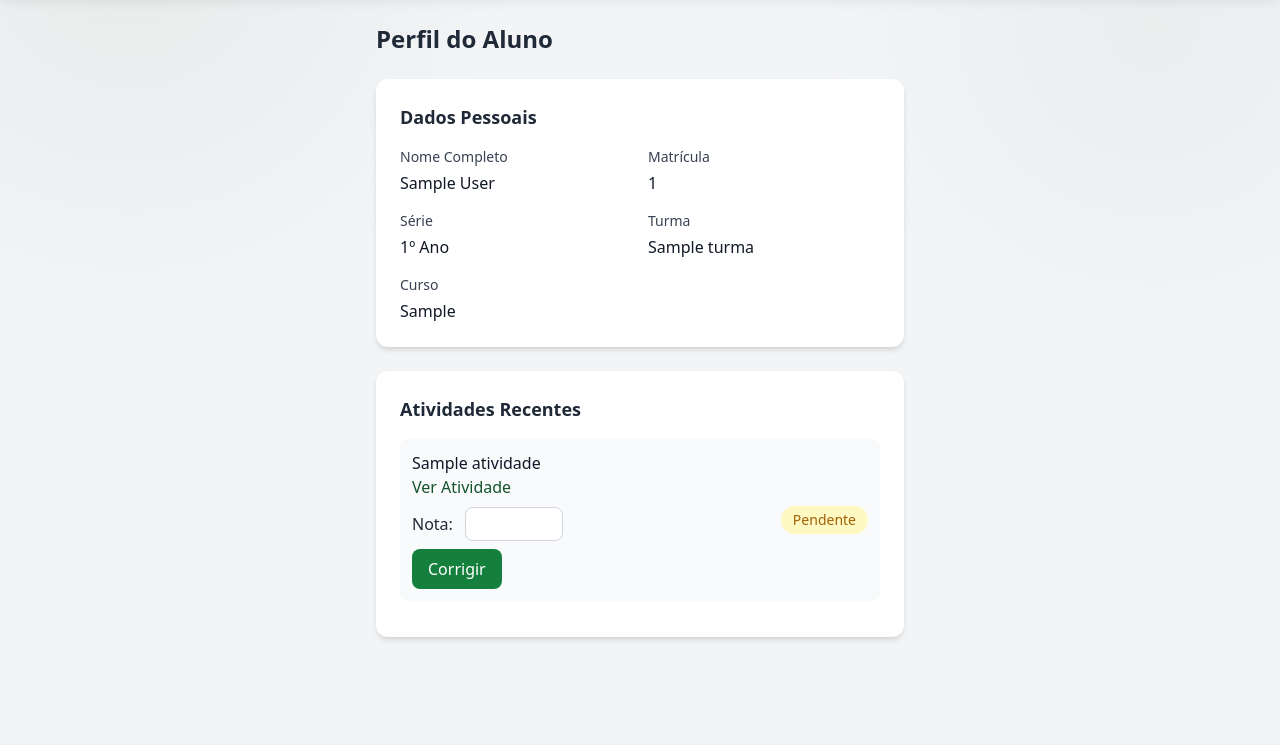
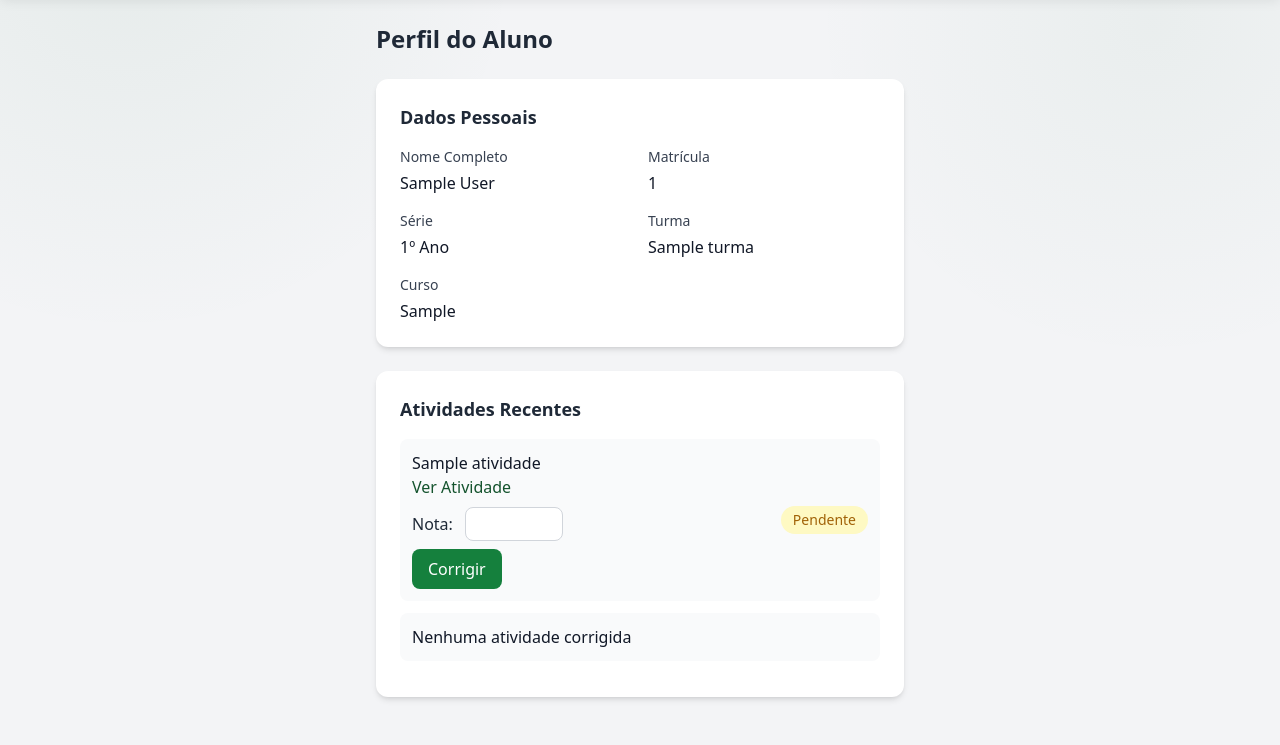
Before and after one commit to Ualter-Lab/SEA, a Flask app: page /aluno/1 in a window 1280 px wide. Shown: the part 57-802 px from the top of the page. Before the commit the page ends 697 px from the top, so only its background shows below. Run offline with Flask 3, Linux system fonts and the light colour scheme; a user stored in the database is signed in; tables that the repository leaves empty hold one stand-in row (values such as "Sample post"); one stand-in notice (Sample message) is shown; some libraries are stand-ins or nearby versions.

Commit message:
Correções
- Correção no modelo das materias registrada que estava com 2 fundo e sem espaçamento

- Correção na pesquisa das atividades envidada dos aluno, onde outros professores poderiam ver as atividades de outros professores, erro corrigido

- Adição de notificações para algumas ações que não tinha

```diff
--- a/backend/routes_pages.py
+++ b/backend/routes_pages.py
@@ -86,9 +86,34 @@ def aluno(student_id):
     curso = classroom_student.curso
 
     # Atividades
-    atividades_pendente = dire_aluno.query.filter_by(id_aluno=student_id, status="pendente").all()
+    student_url_id = user.query.get_or_404(student_id)
 
-    atividades_corrigida = dire_aluno.query.filter_by(id_aluno=student_id, status="corrigida").all()
+    atividades_pendente = dire_aluno.query.join(
+        atividade, dire_aluno.relacao_atividade == atividade.id
+    ).join(
+        materia, atividade.materia_id == materia.id
+    ).filter(
+        dire_aluno.id_aluno == student_id,
+        dire_aluno.status == "pendente",
+        materia.user_id == current_user.id
+    ).all()
+
+    atividades_corrigida = dire_aluno.query.join(
+        atividade, dire_aluno.relacao_atividade == atividade.id
+    ).join(
+        materia, atividade.materia_id == materia.id
+    ).filter(
+        dire_aluno.id_aluno == student_id,
+        dire_aluno.status == "corrigida",
+        materia.user_id == current_user.id
+    ).all()
+
+    atividade_turma = atividade.query.join(
+        materia, atividade.materia_id == materia.id
+    ).filter(
+        atividade.turma_id == student_url_id.turma_id,
+        materia.user_id == current_user.id
+    ).first()
 
     return render_template(
         "subpage.html",
@@ -100,7 +125,8 @@ def aluno(student_id):
         turma_name=turma_name,
         curso=curso,
         atividades_pendente=atividades_pendente,
-        atividades_corrigida=atividades_corrigida
+        atividades_corrigida=atividades_corrigida,
+        atividade_turma=atividade_turma
 
     )
 
@@ -341,6 +367,7 @@ def logout_materia(materia_id):
         db.session.delete(materia_ref)
         db.session.commit()
 
+    flash("Matéria removida com sucesso!", "sucesso")
     return redirect(url_for("pages.materias"))
 
 
@@ -353,6 +380,7 @@ def confirmar_professor(teacher_id):
         user_teacher.is_teacher = True
         db.session.commit()
 
+    flash("Professor confirmado com sucesso!", "sucesso")
     return redirect(url_for("pages.listadeprofessores"))
 
 @pages_bp.route("/p_excluir/<int:teacher_id>")
@@ -362,6 +390,7 @@ def excluir_teacher(teacher_id):
     if user_teacher:
         db.session.delete(user_teacher)
         db.session.commit()
+        flash("Professor excluído com sucesso!", "sucesso")
         return redirect(url_for("pages.listadeprofessores"))
     else:
         return redirect(url_for("pages.listadeprofessores"))
@@ -380,8 +409,10 @@ def excluir_materia(id):
     if check_password_hash(password_hash, password) and materia_obj:
         db.session.delete(materia_obj)
         db.session.commit()
+        flash("Matéria removida com sucesso!", "sucesso")
         return redirect(url_for("pages.dashboard"))
     else:
+        flash("Erro ao remover matéria!", "erro")
         return redirect(url_for("pages.dashboard"))
 
 @pages_bp.route("/criar-atividade", methods=["POST"])
@@ -402,8 +433,10 @@ def criar_atividade():
     elif current_user.is_teacher:
         db.session.add(atividade_ref)
         db.session.commit()
+        flash("Atividade criada com sucesso!", "sucesso")
         return redirect(url_for("pages.dashboard"))
     else:
+        flash("Você não tem permissão para criar atividades.", "erro")
         return redirect(url_for("pages.dashboard"))
 
 @pages_bp.route("/update-files/<int:id_atividade>", methods=["POST"])
@@ -435,6 +468,7 @@ def update_files(id_atividade):
     file.save(ref_dire_aluno.diretorio)
 
     db.session.commit()
+    flash("Atividade enviada com sucesso!", "sucesso")
     return redirect(url_for("pages.atividades", materia_id=materia_id))
 
 @pages_bp.route("/download-files/<int:id_atividade>/<int:id_student>", methods=["GET"])
@@ -464,4 +498,5 @@ def corrigir_atividade(id_atividade, id_student):
 
     db.session.commit()
 
+    flash("Atividade corrigida com sucesso!", "sucesso")
     return redirect(url_for("pages.atividades", materia_id=atividade_ref.relacao_atividade))
--- a/templates/login.html
+++ b/templates/login.html
@@ -114,7 +114,7 @@
       position: fixed;
     }
 
-    body>div:not(:first-of-type) {
+    body>div:not(:first-of-type):not(#toast-container) {
       border: 1px solid rgba(229, 231, 235, .9);
       box-shadow: 0 20px 55px rgba(17, 24, 39, .10);
       transition: box-shadow .2s ease, transform .2s ease;
--- a/templates/subpage.html
+++ b/templates/subpage.html
@@ -259,6 +259,7 @@
   <h3 class="text-lg font-semibold text-gray-800 mb-4">
     Atividades Recentes
   </h3>
+  {% if atividade_turma %}
     {% if atividades_pendente %}
       {% for p in atividades_pendente %}
         <div class="space-y-3 mb-3">
@@ -283,6 +284,7 @@
             </span>
           </div>
         </div>
+      {% endfor %}
     {% else %}
       <div class="space-y-3 mb-3">
         <div class="flex justify-between items-center p-3 bg-gray-50 rounded-lg">
@@ -291,16 +293,13 @@
           </div>
         </div>
       </div>
-      {% endfor %}
     {% endif %}
-
     {% if atividades_corrigida %}
       {% for c in atividades_corrigida %}
         <div class="space-y-3 mb-3">
           <div class="flex justify-between items-center p-3 bg-gray-50 rounded-lg">
             <div>
               <h4 class="font-medium text-gray-900">{{ c.atividade_ref.name }}</h4>
-
               <a href="/download-files/{{ c.relacao_atividade }}/{{ student_id }}"
                 class="text-green-900 hover:underline">Revisar</a>
             </div>
@@ -309,15 +308,24 @@
             </span>
           </div>
         </div>
+      {% endfor %}
     {% else %}
       <div class="space-y-3 mb-3">
         <div class="flex justify-between items-center p-3 bg-gray-50 rounded-lg">
           <div>
-            <h4 class="font-medium text-gray-900">Nenhuma atividade pendente</h4>
+            <h4 class="font-medium text-gray-900">Nenhuma atividade corrigida</h4>
           </div>
         </div>
       </div>
-      {% endfor %}
+    {% endif %}
+  {% else %}
+    <div class="space-y-3 mb-3">
+      <div class="flex justify-between items-center p-3 bg-gray-50 rounded-lg">
+        <div>
+          <h4 class="font-medium text-gray-900">Nenhuma atividade enviada!</h4>
+        </div>
+      </div>
+    </div>
   {% endif %}
 </div>
   </div>
@@ -533,10 +541,17 @@
     </div>
   </div>
   {% endif%}
-  <div id="toast-container" class="fixed top-5 right-5 z-50 flex flex-col gap-3">
+  <script src="{{ url_for('static', filename='script.js') }}"></script>
+
+  <div id="mensagens-flash" data-mensagens='{{ get_flashed_messages(with_categories=true) | tojson | forceescape }}'>
   </div>
-
-  <script src="{{ url_for('static', filename='js/toast.js') }}"></script>
+  <script>
+    const elemento = document.getElementById("mensagens-flash");
+    const mensagensFlash = JSON.parse(elemento.dataset.mensagens);
+    mensagensFlash.forEach(([categoria, mensagem]) => {
+      mostrarToast(mensagem, categoria);
+    });
+  </script>
 </body>
 
 </html>
```
Also changed, not shown: templates/startpage.html (+12 -2 lines). Lines whose indentation alone changed are shown as unchanged.
